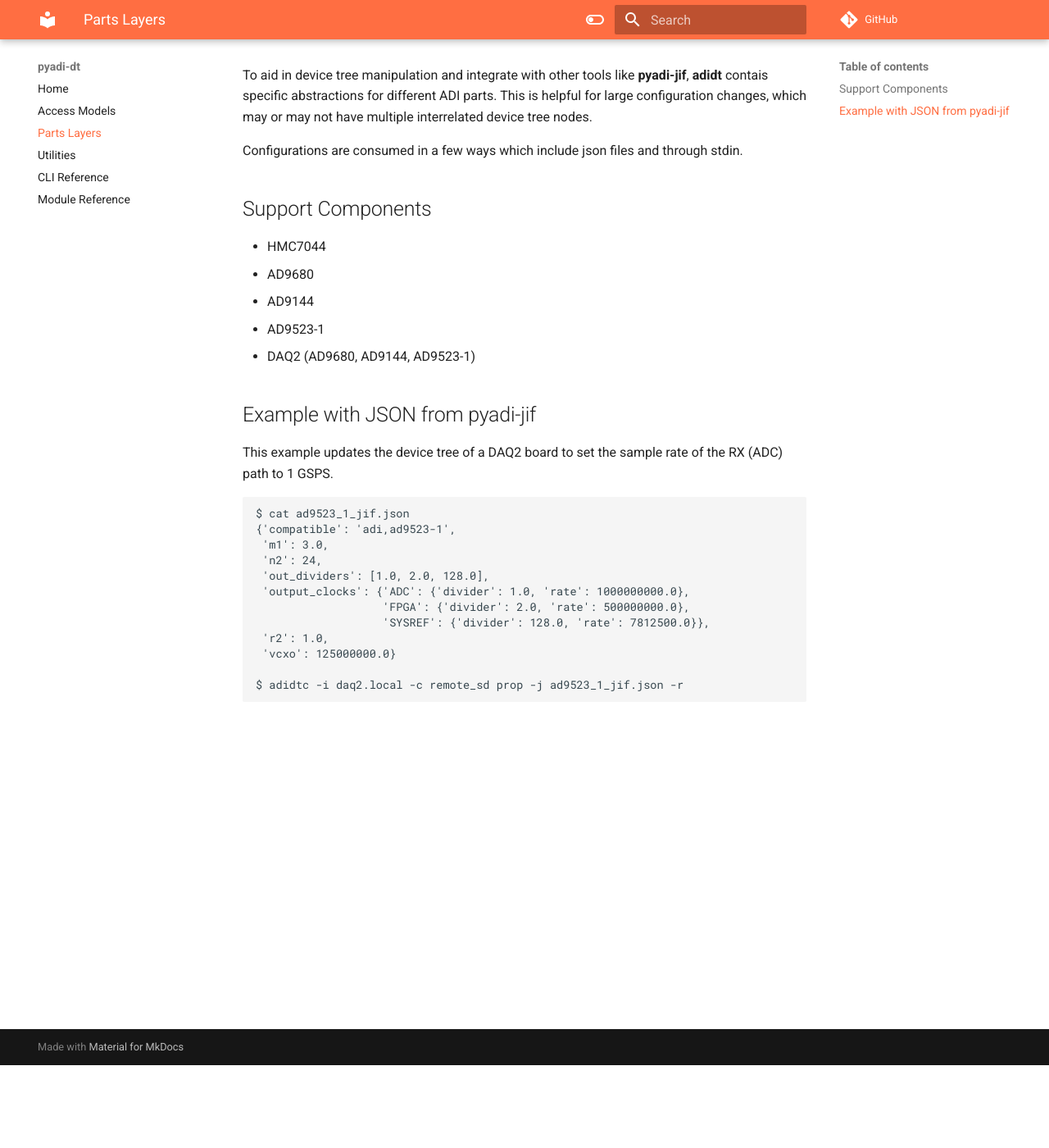
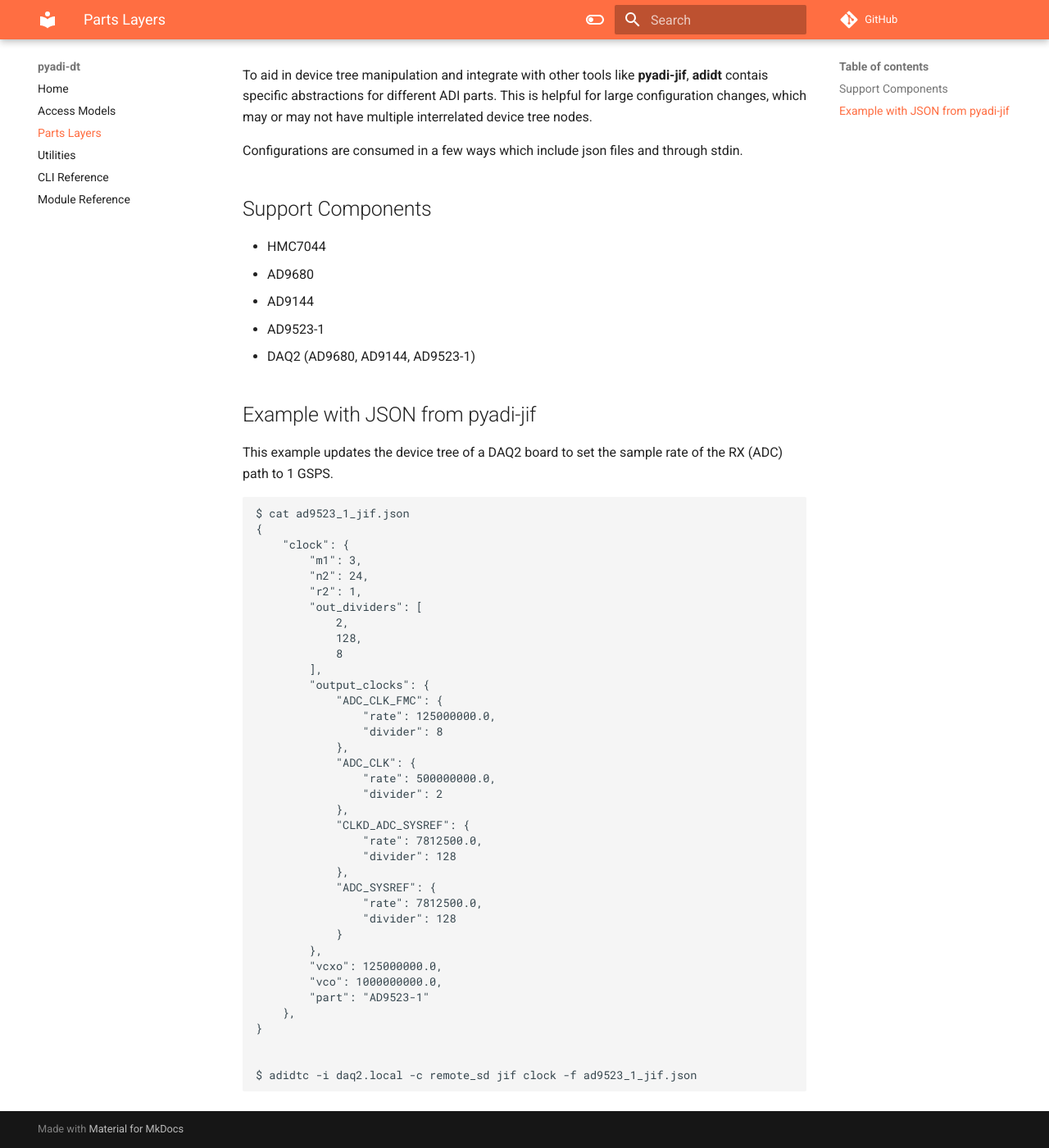
Before and after one commit to analogdevicesinc/pyadi-dt, an MkDocs documentation site: the page built from docs/parts.md, in a window 1280 px wide and 1400 px high, scrolled down 101 px. Shown: the whole window at 82% size. Built offline with MkDocs 1.6.1 and Material for MkDocs 9.7.7, drawn with Linux system fonts in a browser that asks for light colours; comment, search, counter and statistics services are not loaded.

Commit message:
update doc for JIF prop
Signed-off-by: Travis F. Collins <travis.collins@analog.com>

````diff
--- a/docs/parts.md
+++ b/docs/parts.md
@@ -18,15 +18,40 @@
 
 ```bash
 $ cat ad9523_1_jif.json
-{'compatible': 'adi,ad9523-1',
- 'm1': 3.0,
- 'n2': 24,
- 'out_dividers': [1.0, 2.0, 128.0],
- 'output_clocks': {'ADC': {'divider': 1.0, 'rate': 1000000000.0},
-                   'FPGA': {'divider': 2.0, 'rate': 500000000.0},
-                   'SYSREF': {'divider': 128.0, 'rate': 7812500.0}},
- 'r2': 1.0,
- 'vcxo': 125000000.0}
+{
+    "clock": {
+        "m1": 3,
+        "n2": 24,
+        "r2": 1,
+        "out_dividers": [
+            2,
+            128,
+            8
+        ],
+        "output_clocks": {
+            "ADC_CLK_FMC": {
+                "rate": 125000000.0,
+                "divider": 8
+            },
+            "ADC_CLK": {
+                "rate": 500000000.0,
+                "divider": 2
+            },
+            "CLKD_ADC_SYSREF": {
+                "rate": 7812500.0,
+                "divider": 128
+            },
+            "ADC_SYSREF": {
+                "rate": 7812500.0,
+                "divider": 128
+            }
+        },
+        "vcxo": 125000000.0,
+        "vco": 1000000000.0,
+        "part": "AD9523-1"
+    },
+}
 
-$ adidtc -i daq2.local -c remote_sd prop -j ad9523_1_jif.json -r
+
+$ adidtc -i daq2.local -c remote_sd jif clock -f ad9523_1_jif.json
 ```
````
